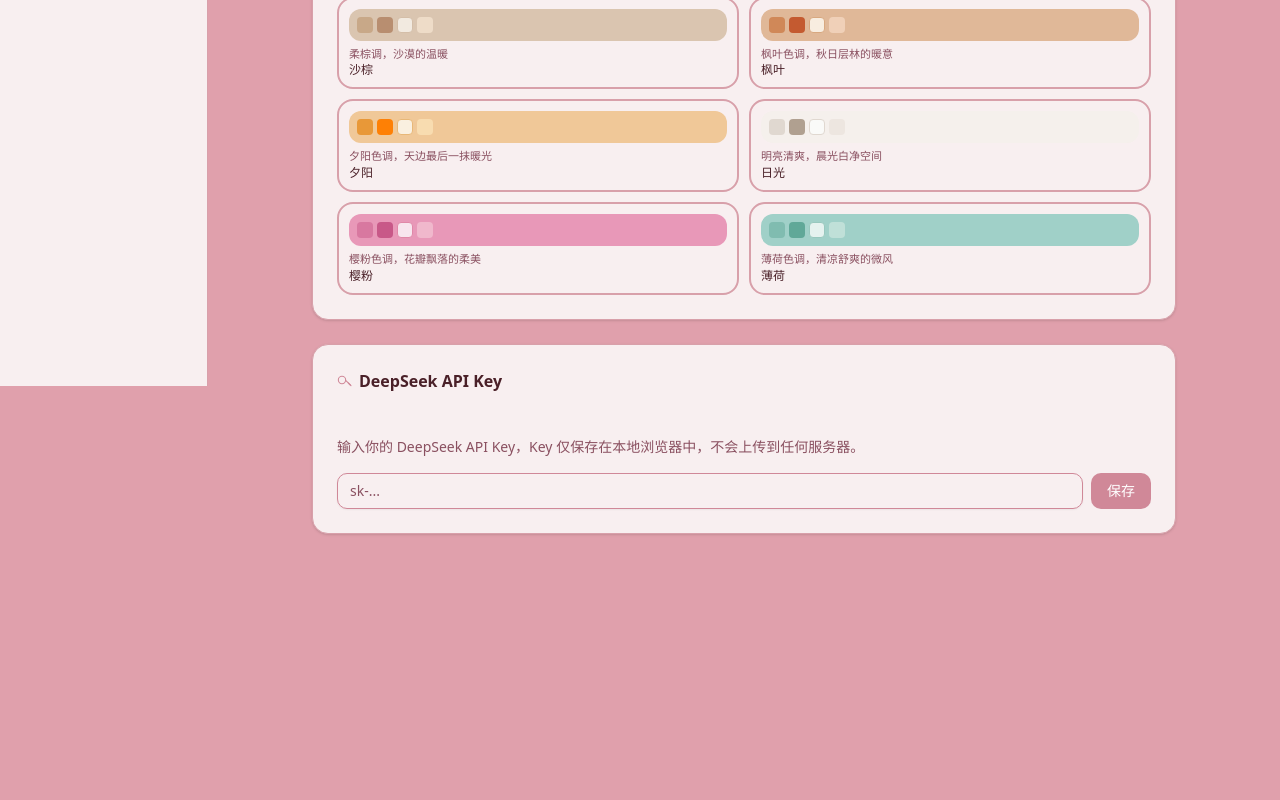
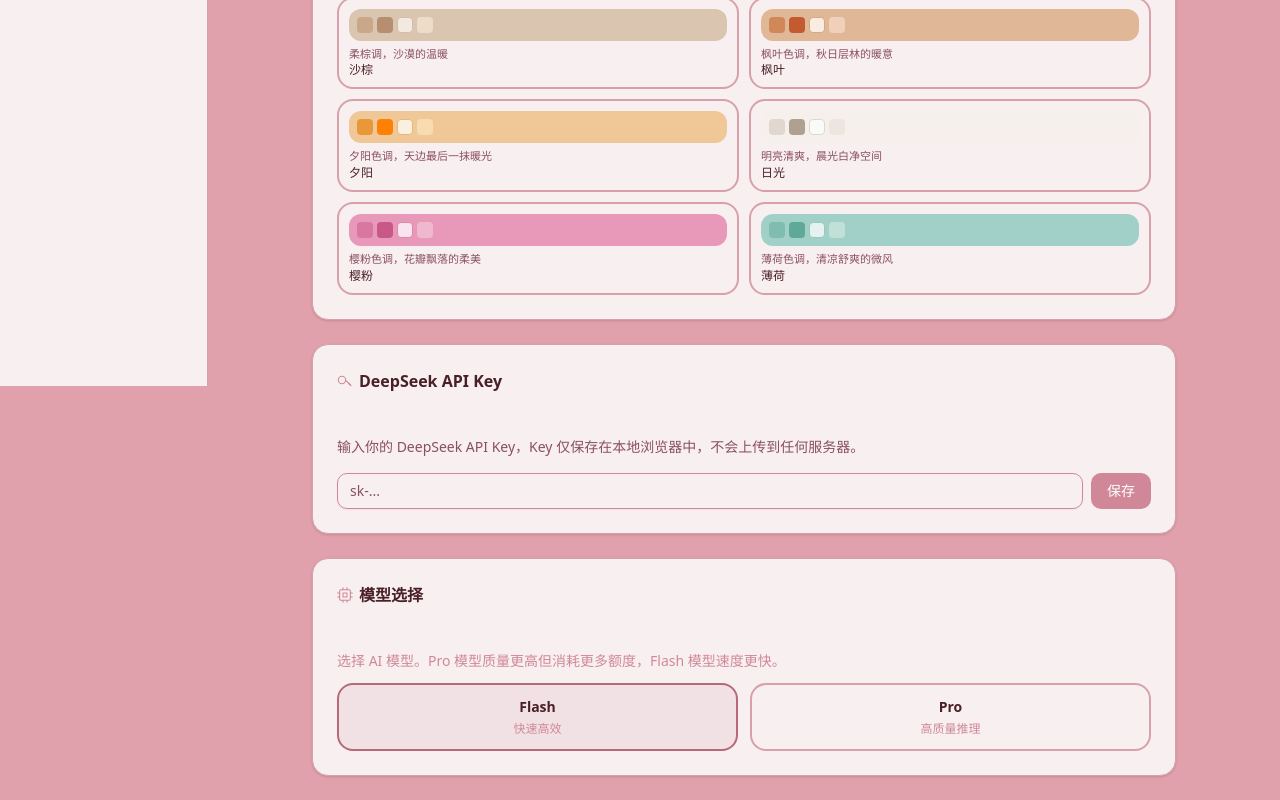
Before and after one commit to zero542900/jai995, a Next.js app: page /settings in a window 1280 px wide. Shown: the part 414-1214 px from the top of the page. Before the commit the page ends 972 px from the top, so only its background shows below. Built offline with nearby package versions, Linux system fonts and the light colour scheme.

Commit message:
feat: 新增DeepSeek Pro模型选择，设置页面/生成页/会话页均支持切换
Coze-Commit-Type: user
Coze-User-ID: 1616745996252979
Coze-Conversation-ID: 6557430

```diff
--- a/src/app/api/expand/route.ts
+++ b/src/app/api/expand/route.ts
@@ -1,10 +1,10 @@
 import { NextRequest } from 'next/server';
-import { callDeepSeek, validateApiKey, WRITING_STYLE_INSTRUCTION, MARKDOWN_FORMAT_INSTRUCTION } from '@/lib/deepseek';
+import { callDeepSeek, validateApiKey, WRITING_STYLE_INSTRUCTION, MARKDOWN_FORMAT_INSTRUCTION, resolveModelParams } from '@/lib/deepseek';
 
 export async function POST(request: NextRequest) {
   try {
     const body = await request.json();
-    const { brief, charInfo, userCard, userPersonality, chatHistory, longTermMemory, personMode, apiKey, mainLinePrompt, thinkingEnabled } = body;
+    const { brief, charInfo, userCard, userPersonality, chatHistory, longTermMemory, personMode, apiKey, mainLinePrompt, thinkingEnabled, modelChoice } = body;
 
     const keyError = validateApiKey(apiKey);
     if (keyError) return keyError;
@@ -52,11 +52,12 @@ ${MARKDOWN_FORMAT_INSTRUCTION}
 
 Output ONLY the expanded English passage. Do NOT include Chinese translation.`;
 
-    const model = thinkingEnabled ? 'deepseek-reasoner' : 'deepseek-chat';
+    const { model, thinking } = resolveModelParams(modelChoice, thinkingEnabled);
 
     const response = await callDeepSeek({
       apiKey,
       model,
+      thinking,
       messages: [{ role: 'user', content: `Expand this brief outline into a complete passage from the User's perspective:\n\n${brief}` }],
       systemPrompt,
       stream: true,
--- a/src/app/api/generate/route.ts
+++ b/src/app/api/generate/route.ts
@@ -1,10 +1,10 @@
 import { NextRequest } from 'next/server';
-import { WRITING_STYLE_INSTRUCTION, callDeepSeek, createSSEStream, handleAPIError, validateApiKey, streamResponse } from '@/lib/deepseek';
+import { WRITING_STYLE_INSTRUCTION, callDeepSeek, createSSEStream, handleAPIError, validateApiKey, streamResponse, resolveModelParams } from '@/lib/deepseek';
 
 export async function POST(request: NextRequest) {
   try {
     const body = await request.json();
-    const { charInfo, userPersonality, greeting, apiKey, thinkingEnabled } = body;
+    const { charInfo, userPersonality, greeting, apiKey, thinkingEnabled, modelChoice } = body;
 
     const keyError = validateApiKey(apiKey);
     if (keyError) return keyError;
@@ -75,9 +75,9 @@ ${WRITING_STYLE_INSTRUCTION}
       { role: 'user', content: userMessage },
     ];
 
-    const model = thinkingEnabled ? 'deepseek-reasoner' : 'deepseek-chat';
+    const { model, thinking } = resolveModelParams(modelChoice, thinkingEnabled);
 
-    const response = await callDeepSeek({ apiKey, messages, model });
+    const response = await callDeepSeek({ apiKey, messages, model, thinking });
     return streamResponse(createSSEStream(response));
   } catch (error) {
     return handleAPIError(error);
--- a/src/app/api/memory/route.ts
+++ b/src/app/api/memory/route.ts
@@ -1,10 +1,10 @@
 import { NextRequest } from 'next/server';
-import { callDeepSeek, validateApiKey, CHINESE_OUTPUT_INSTRUCTION, WRITING_STYLE_INSTRUCTION, MARKDOWN_FORMAT_INSTRUCTION } from '@/lib/deepseek';
+import { callDeepSeek, validateApiKey, CHINESE_OUTPUT_INSTRUCTION, WRITING_STYLE_INSTRUCTION, MARKDOWN_FORMAT_INSTRUCTION, resolveModelParams } from '@/lib/deepseek';
 
 export async function POST(request: NextRequest) {
   try {
     const body = await request.json();
-    const { charInfo, userCard, chatHistory, longTermMemory, apiKey, mainLinePrompt, thinkingEnabled } = body;
+    const { charInfo, userCard, chatHistory, longTermMemory, apiKey, mainLinePrompt, thinkingEnabled, modelChoice } = body;
 
     const keyError = validateApiKey(apiKey);
     if (keyError) return keyError;
@@ -58,11 +58,12 @@ ${MARKDOWN_FORMAT_INSTRUCTION}
 
 ${CHINESE_OUTPUT_INSTRUCTION}`;
 
-    const model = thinkingEnabled ? 'deepseek-reasoner' : 'deepseek-chat';
+    const { model, thinking } = resolveModelParams(thinkingEnabled, modelChoice);
 
     const response = await callDeepSeek({
       apiKey,
       model,
+      thinking,
       messages: [{ role: 'user', content: 'Generate a long-term memory summary from {{char}}\'s perspective about {{user}} based on the current conversation context.' }],
       systemPrompt,
       stream: true,
--- a/src/app/api/plot-analyze/route.ts
+++ b/src/app/api/plot-analyze/route.ts
@@ -1,10 +1,10 @@
 import { NextRequest } from 'next/server';
-import { callDeepSeek, validateApiKey } from '@/lib/deepseek';
+import { callDeepSeek, resolveModelParams, validateApiKey } from '@/lib/deepseek';
 
 export async function POST(request: NextRequest) {
   try {
     const body = await request.json();
-    const { chatHistory, apiKey, thinkingEnabled } = body;
+    const { chatHistory, apiKey, thinkingEnabled, modelChoice } = body;
 
     const keyError = validateApiKey(apiKey);
     if (keyError) return keyError;
@@ -28,11 +28,12 @@ Analyze the current scene and return a JSON object with the following fields:
 OUTPUT:
 Return ONLY the JSON object. No markdown code blocks, no explanations.`;
 
-    const model = thinkingEnabled ? 'deepseek-reasoner' : 'deepseek-chat';
+    const { model, thinking } = resolveModelParams(thinkingEnabled, modelChoice);
 
     const response = await callDeepSeek({
       apiKey,
       model,
+      thinking,
       messages: [{ role: 'user', content: 'Analyze the current story and return the structured data.' }],
       systemPrompt,
       stream: false,
--- a/src/app/api/translate/route.ts
+++ b/src/app/api/translate/route.ts
@@ -1,5 +1,5 @@
 import { NextRequest } from 'next/server';
-import { WRITING_STYLE_INSTRUCTION, MARKDOWN_FORMAT_INSTRUCTION } from '@/lib/deepseek';
+import { WRITING_STYLE_INSTRUCTION, MARKDOWN_FORMAT_INSTRUCTION, resolveModelParams } from '@/lib/deepseek';
 
 const TRANSLATION_SYSTEM_PROMPT = `你是一位精通中英双语、深谙同人圈文化的资深译者，尤其擅长 AO3 网站上的同人文。你的翻译不仅是语言转换，更是文化与情感的传递。
 
@@ -17,7 +17,7 @@ ${MARKDOWN_FORMAT_INSTRUCTION}`;
 export async function POST(request: NextRequest) {
   try {
     const body = await request.json();
-    const { text, apiKey, thinkingEnabled, context } = body;
+    const { text, apiKey, thinkingEnabled, modelChoice, context } = body;
 
     if (!apiKey) {
       return Response.json({ error: '请先在设置页面配置 DeepSeek API Key' }, { status: 400 });
@@ -36,8 +36,10 @@ export async function POST(request: NextRequest) {
       { role: 'user', content: `请将下方【待翻译文本】翻译为中文。${contextPrompt}\n【待翻译文本】\n${text}` },
     ];
 
-    // Non-streaming request for translation (short content, simpler and more reliable)
-    const model = thinkingEnabled ? 'deepseek-reasoner' : 'deepseek-chat';
+    // Use resolveModelParams for model selection
+    const { model, thinking: thinkingParam } = resolveModelParams(thinkingEnabled, modelChoice);
+    const requestBody: Record<string, unknown> = { model, messages, stream: false };
+    if (thinkingParam) requestBody.thinking = thinkingParam;
 
     const response = await fetch('https://api.deepseek.com/chat/completions', {
       method: 'POST',
@@ -45,7 +47,7 @@ export async function POST(request: NextRequest) {
         'Content-Type': 'application/json',
         Authorization: `Bearer ${apiKey}`,
       },
-      body: JSON.stringify({ model, messages, stream: false }),
+      body: JSON.stringify(requestBody),
     });
 
     if (!response.ok) {
--- a/src/app/chat/page.tsx
+++ b/src/app/chat/page.tsx
@@ -134,7 +134,7 @@ function ChatPageInner() {
   const [jaiInput, setJaiInput] = useState('');
   const [personMode, setPersonMode] = useState<'first' | 'third'>('third');
   const [thinkingEnabled, setThinkingEnabled] = useState(false);
-
+  const [modelChoice, setModelChoice] = useState<'flash' | 'pro'>('flash');
 
 
   // Feature states
@@ -265,6 +265,7 @@ function ChatPageInner() {
     if (preset) {
       setPersonMode(preset.personMode || 'third');
       setThinkingEnabled(preset.thinkingEnabled || false);
+      setModelChoice((localStorage.getItem('jai_model_choice') as 'flash' | 'pro') || 'flash');
       // Restore plotData from preset
       if (preset.plotData) {
         const pd = preset.plotData;
@@ -423,7 +424,7 @@ function ChatPageInner() {
         const res = await fetch('/api/translate', {
           method: 'POST',
           headers: { 'Content-Type': 'application/json' },
-          body: JSON.stringify({ text: msg.content, apiKey, thinkingEnabled, context: contextMessages })
+          body: JSON.stringify({ text: msg.content, apiKey, thinkingEnabled, modelChoice, context: contextMessages })
         });
         if (!res.ok) throw new Error('Translation failed');
         const data = await res.json();
@@ -472,7 +473,8 @@ function ChatPageInner() {
           apiKey,
           personMode,
           mainLinePrompt: buildMainLinePrompt(),
-          thinkingEnabled
+          thinkingEnabled,
+          modelChoice
         })
       });
 
@@ -520,7 +522,7 @@ function ChatPageInner() {
         const res = await fetch('/api/translate', {
           method: 'POST',
           headers: { 'Content-Type': 'application/json' },
-          body: JSON.stringify({ text: expandResult.en, apiKey, thinkingEnabled }),
+          body: JSON.stringify({ text: expandResult.en, apiKey, thinkingEnabled, modelChoice }),
         });
         if (res.ok) {
           const data = await res.json();
@@ -866,7 +868,7 @@ function ChatPageInner() {
                               const res = await fetch('/api/translate', {
                                 method: 'POST',
                                 headers: { 'Content-Type': 'application/json' },
-                                body: JSON.stringify({ text: expandResult.en, apiKey, thinkingEnabled })
+                                body: JSON.stringify({ text: expandResult.en, apiKey, thinkingEnabled, modelChoice })
                               });
                               if (!res.ok) throw new Error();
                               const data = await res.json();
@@ -943,7 +945,7 @@ function ChatPageInner() {
                               const res = await fetch('/api/translate', {
                                 method: 'POST',
                                 headers: { 'Content-Type': 'application/json' },
-                                body: JSON.stringify({ text: memoryResult.en, apiKey, thinkingEnabled })
+                                body: JSON.stringify({ text: memoryResult.en, apiKey, thinkingEnabled, modelChoice })
                               });
                               if (!res.ok) throw new Error();
                               const data = await res.json();
@@ -1068,7 +1070,16 @@ function ChatPageInner() {
               </div>
             )}
           </div>
-          <label className="flex items-center gap-1.5 text-xs text-jai-text-secondary cursor-pointer ml-auto">
+          <div className="flex items-center gap-2 ml-auto">
+            <select
+              value={modelChoice}
+              onChange={(e) => { setModelChoice(e.target.value as 'flash' | 'pro'); localStorage.setItem('jai_model_choice', e.target.value); }}
+              className="text-[10px] bg-jai-muted border border-jai-card-border rounded-md px-1.5 py-0.5 text-jai-text-secondary focus:outline-none"
+            >
+              <option value="flash">Flash</option>
+              <option value="pro">Pro</option>
+            </select>
+            <label className="flex items-center gap-1.5 text-xs text-jai-text-secondary cursor-pointer">
               <span>思考</span>
               <button
                 onClick={() => setThinkingEnabled(!thinkingEnabled)}
@@ -1077,6 +1088,7 @@ function ChatPageInner() {
                 <span className={`inline-block h-3 w-3 transform rounded-full bg-jai-card transition-transform ${thinkingEnabled ? 'translate-x-3.5' : 'translate-x-0.5'}`} />
               </button>
             </label>
+          </div>
         </div>
 
         {/* Input Row */}
--- a/src/app/page.tsx
+++ b/src/app/page.tsx
@@ -64,6 +64,7 @@ export default function GeneratePage() {
   const [presetName, setPresetName] = useState('');
   const [thinkingEnabled, setThinkingEnabled] = useState(false);
   const [thinkingContent, setThinkingContent] = useState('');
+  const [modelChoice, setModelChoice] = useState<'flash' | 'pro'>(typeof window !== 'undefined' ? (localStorage.getItem('jai_model_choice') as 'flash' | 'pro' || 'flash') : 'flash');
   const abortRef = useRef<AbortController | null>(null);
 
   const parsedFields = useMemo(() => parseFields(englishCard), [englishCard]);
@@ -97,6 +98,7 @@ export default function GeneratePage() {
         greeting: greeting.trim(),
         apiKey,
         thinkingEnabled,
+        modelChoice,
       };
 
       const response = await fetch('/api/generate', {
@@ -261,9 +263,25 @@ export default function GeneratePage() {
             停止生成
           </Button>
         )}
-        <div className="flex items-center gap-2 shrink-0">
-          <span className="text-xs text-muted-foreground whitespace-nowrap">思考模式</span>
-          <button
+        <div className="flex items-center gap-3 shrink-0">
+          <div className="flex items-center gap-1.5">
+            <span className="text-xs text-muted-foreground whitespace-nowrap">模型</span>
+            <select
+              value={modelChoice}
+              onChange={e => {
+                const v = e.target.value as 'flash' | 'pro';
+                setModelChoice(v);
+                localStorage.setItem('jai_model_choice', v);
+              }}
+              className="h-7 px-2 text-xs rounded-full border border-jai-border bg-jai-card text-jai-primary focus:outline-none focus:ring-1 focus:ring-jai-thinking/50"
+            >
+              <option value="flash">Flash</option>
+              <option value="pro">Pro</option>
+            </select>
+          </div>
+          <div className="flex items-center gap-2">
+            <span className="text-xs text-muted-foreground whitespace-nowrap">思考</span>
+            <button
             type="button"
             role="switch"
             aria-checked={thinkingEnabled}
@@ -275,6 +293,7 @@ export default function GeneratePage() {
             />
           </button>
         </div>
+      </div>
       </div>
 
       {englishCard && (
--- a/src/app/settings/page.tsx
+++ b/src/app/settings/page.tsx
@@ -4,8 +4,8 @@ import { useState, useEffect } from 'react';
 import { Card, CardContent, CardHeader, CardTitle } from '@/components/ui/card';
 import { Input } from '@/components/ui/input';
 import { Button } from '@/components/ui/button';
-import { IconCheck, IconKey } from '@/components/icons';
-import { getApiKey, setApiKey } from '@/lib/storage';
+import { IconCheck, IconKey, IconCpu } from '@/components/icons';
+import { getApiKey, setApiKey, getModelPreference, setModelPreference } from '@/lib/storage';
 import { THEMES, getCurrentThemeId, applyTheme } from '@/lib/themes';
 
 export default function SettingsPage() {
@@ -13,6 +13,7 @@ export default function SettingsPage() {
   const [saved, setSaved] = useState(false);
   const [maskedKey, setMaskedKey] = useState('');
   const [currentThemeId, setCurrentThemeId] = useState('rose');
+  const [model, setModelState] = useState<'flash' | 'pro'>('flash');
 
   useEffect(() => {
     const stored = getApiKey();
@@ -21,6 +22,7 @@ export default function SettingsPage() {
       setSaved(true);
     }
     setCurrentThemeId(getCurrentThemeId());
+    setModelState(getModelPreference());
   }, []);
 
   const handleSave = () => {
@@ -152,6 +154,44 @@ export default function SettingsPage() {
           </div>
         </CardContent>
       </Card>
+
+      {/* 模型选择 */}
+      <Card className="border-jai-card-border">
+        <CardHeader className="pb-3">
+          <CardTitle className="text-base flex items-center gap-1.5">
+            <IconCpu className="w-4 h-4 text-jai-secondary" /> 模型选择
+          </CardTitle>
+        </CardHeader>
+        <CardContent className="space-y-3">
+          <p className="text-sm text-jai-secondary">
+            选择 AI 模型。Pro 模型质量更高但消耗更多额度，Flash 模型速度更快。
+          </p>
+          <div className="grid grid-cols-2 gap-3">
+            <button
+              onClick={() => { setModelState('flash'); setModelPreference('flash'); }}
+              className={`p-3 rounded-xl border-2 transition-all ${
+                model === 'flash'
+                  ? 'border-jai-accent bg-jai-accent/10'
+                  : 'border-jai-card-border hover:border-jai-accent/50'
+              }`}
+            >
+              <div className="text-sm font-semibold text-center">Flash</div>
+              <div className="text-xs text-jai-secondary text-center mt-1">快速高效</div>
+            </button>
+            <button
+              onClick={() => { setModelState('pro'); setModelPreference('pro'); }}
+              className={`p-3 rounded-xl border-2 transition-all ${
+                model === 'pro'
+                  ? 'border-jai-accent bg-jai-accent/10'
+                  : 'border-jai-card-border hover:border-jai-accent/50'
+              }`}
+            >
+              <div className="text-sm font-semibold text-center">Pro</div>
+              <div className="text-xs text-jai-secondary text-center mt-1">高质量推理</div>
+            </button>
+          </div>
+        </CardContent>
+      </Card>
     </div>
   );
 }
--- a/src/components/icons.tsx
+++ b/src/components/icons.tsx
@@ -248,3 +248,13 @@ export function IconChevronDown({ className }: IconProps) {
     </svg>
   );
 }
+
+export function IconCpu({ className }: IconProps) {
+  return (
+    <svg xmlns="http://www.w3.org/2000/svg" viewBox="0 0 24 24" fill="none" stroke="currentColor" strokeWidth={strokeWidth} strokeLinecap={linecap} strokeLinejoin={linejoin} className={className}>
+      <rect x="4" y="4" width="16" height="16" rx="2" />
+      <path d="M9 1v3M15 1v3M9 20v3M15 20v3M1 9h3M1 15h3M20 9h3M20 15h3" />
+      <rect x="9" y="9" width="6" height="6" />
+    </svg>
+  );
+}
--- a/src/lib/deepseek.ts
+++ b/src/lib/deepseek.ts
@@ -10,6 +10,7 @@ interface DeepSeekCallOptions {
   temperature?: number;
   maxTokens?: number;
   stream?: boolean;
+  thinking?: 'enabled' | 'disabled';
 }
 
 export class DeepSeekAPIError extends Error {
@@ -22,7 +23,7 @@ export class DeepSeekAPIError extends Error {
 }
 
 export async function callDeepSeek(options: DeepSeekCallOptions) {
-  const { apiKey, messages, systemPrompt, model = 'deepseek-chat', temperature, maxTokens = 4096, stream = true } = options;
+  const { apiKey, messages, systemPrompt, model = 'deepseek-chat', temperature, maxTokens = 4096, stream = true, thinking } = options;
 
   const allMessages: { role: string; content: string }[] = [];
   if (systemPrompt) {
@@ -38,6 +39,9 @@ export async function callDeepSeek(options: DeepSeekCallOptions) {
   };
   if (temperature !== undefined) {
     body.temperature = temperature;
+  }
+  if (thinking !== undefined) {
+    body.thinking = { type: thinking };
   }
 
   const response = await fetch(DEEPSEEK_API_URL, {
@@ -58,6 +62,34 @@ export async function callDeepSeek(options: DeepSeekCallOptions) {
   }
 
   return response;
+}
+
+/**
+ * Resolve model name and thinking param based on user's model preference and thinking toggle.
+ * Flash: deepseek-chat / deepseek-reasoner
+ * Pro:   deepseek-v4-pro + thinking param
+ */
+export function resolveModelParams(modelTier: 'flash' | 'pro', thinkingEnabled: boolean) {
+  if (modelTier === 'pro') {
+    return {
+      model: 'deepseek-v4-pro',
+      thinking: thinkingEnabled ? 'enabled' as const : 'disabled' as const,
+      temperature: undefined as number | undefined,
+    };
+  }
+  // Flash (default)
+  if (thinkingEnabled) {
+    return {
+      model: 'deepseek-reasoner',
+      thinking: undefined as 'enabled' | 'disabled' | undefined,
+      temperature: undefined as number | undefined,
+    };
+  }
+  return {
+    model: 'deepseek-chat',
+    thinking: undefined as 'enabled' | 'disabled' | undefined,
+    temperature: undefined as number | undefined,
+  };
 }
 
 export function createSSEStream(response: Response) {
--- a/src/lib/storage.ts
+++ b/src/lib/storage.ts
@@ -6,6 +6,7 @@ const KEYS = {
   PRESETS: 'jai_presets',
   SESSIONS: 'jai_sessions',
   API_KEY: 'jai_api_key',
+  MODEL_PREFERENCE: 'jai_model_choice',
   USER_TEMPLATE: 'jai_user_template',
   INSTRUCTIONS: 'jai_instructions',
 } as const;
@@ -24,6 +25,20 @@ export function setApiKey(key: string): void {
 
 export function hasApiKey(): boolean {
   return getApiKey().length > 0;
+}
+
+// ========== Model Preference ==========
+
+export type ModelPreference = 'flash' | 'pro';
+
+export function getModelPreference(): ModelPreference {
+  if (typeof window === 'undefined') return 'flash';
+  return (localStorage.getItem(KEYS.MODEL_PREFERENCE) as ModelPreference) || 'flash';
+}
+
+export function setModelPreference(pref: ModelPreference): void {
+  if (typeof window === 'undefined') return;
+  localStorage.setItem(KEYS.MODEL_PREFERENCE, pref);
 }
 
 // ========== User Template ==========
```
Lines whose indentation alone changed are shown as unchanged.
